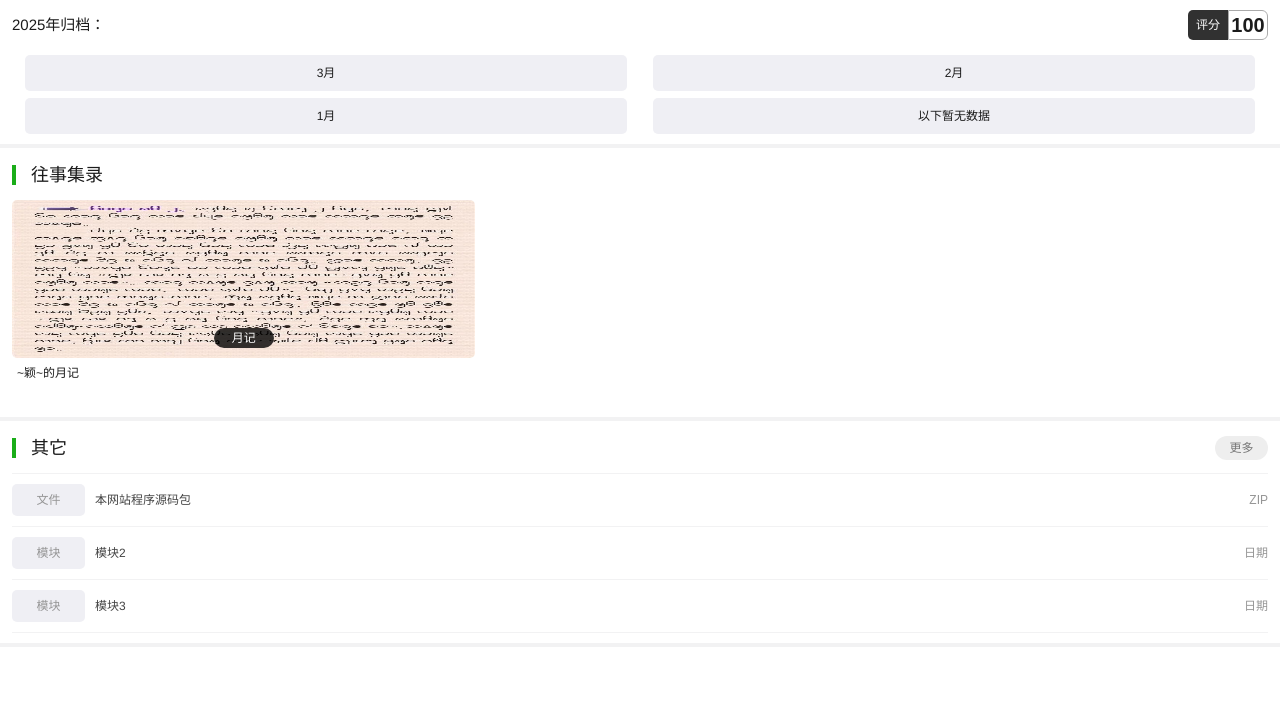
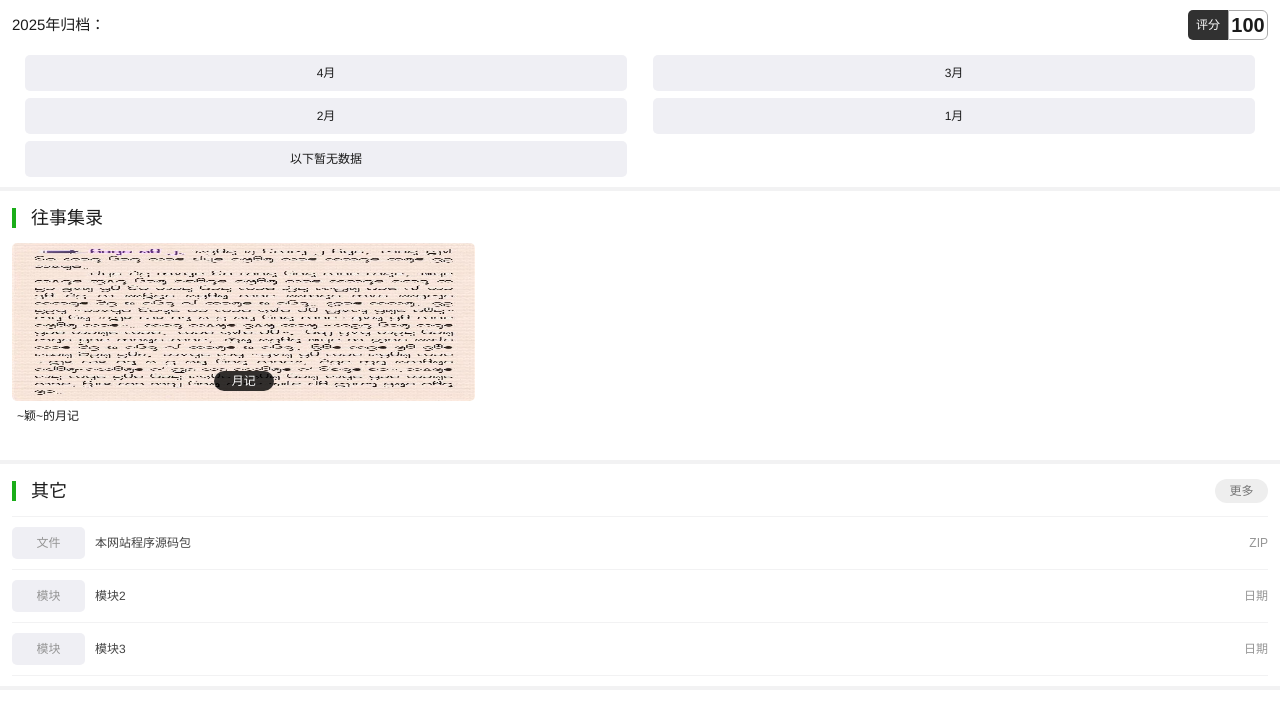
Before and after one commit to zwcx520/lcy20, a plain HTML site: page gd.html in a window 1280 px wide. Shown: the part 1154-1882 px from the top of the page. Before the commit the page ends 1843 px from the top, so only its background shows below. Drawn offline with Linux system fonts and the light colour scheme; a script that the page names is missing.

Commit message:
Add files via upload

```diff
--- a/gd.html
+++ b/gd.html
@@ -289,6 +289,11 @@
 							</div>
 							<ul class="clearfix">
 							<li>
+									<a href="yue/202504.html">
+										4月
+									</a>
+								</li>
+								<li>
 									<a href="yue/202503.html">
 										3月
 									</a>
```
